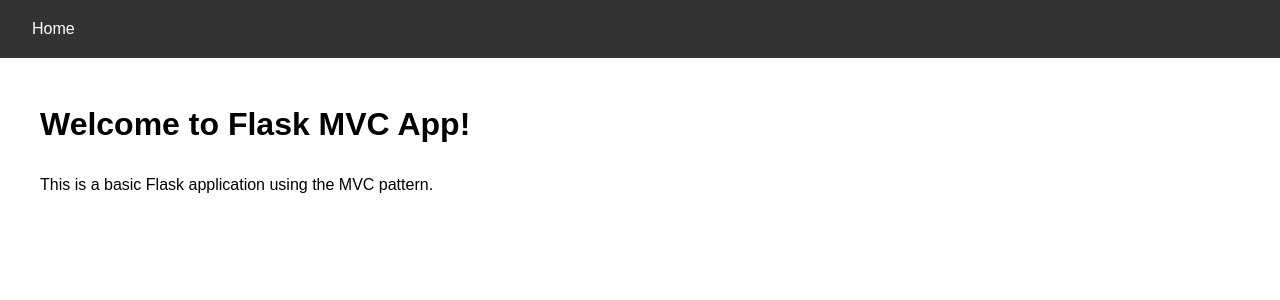
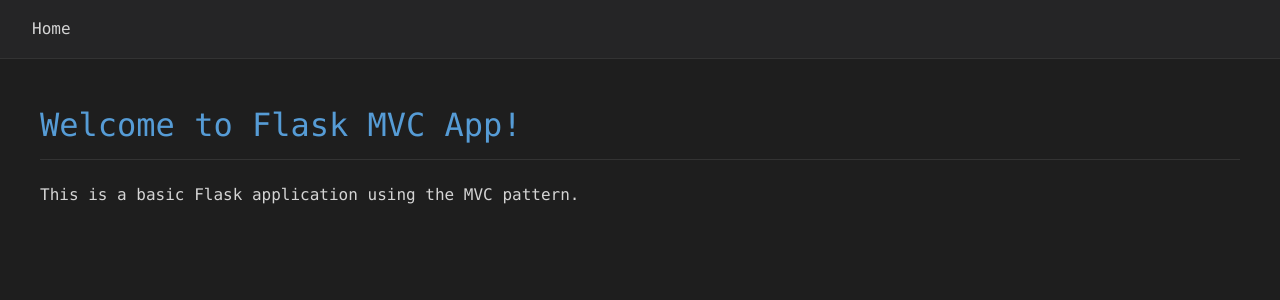
Before and after one commit to ImperatorYarik/DevOps-ai, a Flask app: page / in a window 1280 px wide. Shown: the top 300 px of the page. Run offline with Flask 3, Linux system fonts and the light colour scheme.

Commit message:
Redacted styles

```diff
--- a/app/src/static/css/style.css
+++ b/app/src/static/css/style.css
@@ -1,5 +1,22 @@
+/* VS Code Dark Theme Colors */
+:root {
+    --vscode-bg: #1e1e1e;
+    --vscode-text: #d4d4d4;
+    --vscode-selection: #264f78;
+    --vscode-menu: #252526;
+    --vscode-menu-hover: #2a2d2e;
+    --vscode-line-number: #858585;
+    --vscode-blue: #569cd6;
+    --vscode-yellow: #dcdcaa;
+    --vscode-orange: #ce9178;
+    --vscode-green: #6a9955;
+    --vscode-purple: #c586c0;
+}
+
 body {
-    font-family: Arial, sans-serif;
+    font-family: 'Consolas', 'Monaco', 'Courier New', monospace;
+    background-color: var(--vscode-bg);
+    color: var(--vscode-text);
     margin: 0;
     padding: 0;
     line-height: 1.6;
@@ -11,9 +28,11 @@
     padding: 20px;
 }
 
+/* Navigation styling */
 nav {
-    background-color: #333;
+    background-color: var(--vscode-menu);
     padding: 1rem;
+    border-bottom: 1px solid #333;
 }
 
 nav ul {
@@ -27,7 +46,136 @@
 }
 
 nav ul li a {
-    color: white;
+    color: var(--vscode-text);
     text-decoration: none;
     padding: 0.5rem 1rem;
+    transition: background-color 0.2s;
+    border-radius: 3px;
 }
+
+nav ul li a:hover {
+    background-color: var(--vscode-menu-hover);
+}
+
+/* Content styling */
+h1 {
+    color: var(--vscode-blue);
+    font-weight: normal;
+    border-bottom: 1px solid #333;
+    padding-bottom: 0.5rem;
+}
+
+p {
+    color: var(--vscode-text);
+}
+
+/* Links */
+a {
+    color: var(--vscode-blue);
+    text-decoration: none;
+}
+
+a:hover {
+    text-decoration: underline;
+}
+
+/* Code blocks */
+pre, code {
+    background-color: #252526;
+    border-radius: 3px;
+    padding: 0.2em 0.4em;
+    font-family: 'Consolas', 'Monaco', 'Courier New', monospace;
+}
+
+/* Selection */
+::selection {
+    background-color: var(--vscode-selection);
+    color: var(--vscode-text);
+}
+
+/* Custom elements */
+.message {
+    color: var(--vscode-yellow);
+    font-style: italic;
+}
+
+.error {
+    color: #f44747;
+}
+
+.success {
+    color: var(--vscode-green);
+}
+
+/* Button styling */
+button {
+    background-color: var(--vscode-menu);
+    color: var(--vscode-text);
+    border: 1px solid #454545;
+    padding: 8px 12px;
+    border-radius: 3px;
+    cursor: pointer;
+    font-family: inherit;
+    transition: background-color 0.2s;
+}
+
+button:hover {
+    background-color: var(--vscode-menu-hover);
+}
+
+/* Input styling */
+input, textarea {
+    background-color: var(--vscode-menu);
+    color: var(--vscode-text);
+    border: 1px solid #454545;
+    padding: 8px;
+    border-radius: 3px;
+    font-family: inherit;
+}
+
+input:focus, textarea:focus {
+    outline: none;
+    border-color: var(--vscode-blue);
+}
+
+/* Tables */
+table {
+    width: 100%;
+    border-collapse: collapse;
+    margin: 1em 0;
+}
+
+th, td {
+    padding: 8px;
+    border: 1px solid #454545;
+    text-align: left;
+}
+
+th {
+    background-color: var(--vscode-menu);
+    color: var(--vscode-blue);
+}
+
+tr:nth-child(even) {
+    background-color: #252526;
+}
+
+/* Scrollbar */
+::-webkit-scrollbar {
+    width: 14px;
+    height: 14px;
+}
+
+::-webkit-scrollbar-track {
+    background-color: var(--vscode-bg);
+}
+
+::-webkit-scrollbar-thumb {
+    background-color: #424242;
+    border: 3px solid var(--vscode-bg);
+    border-radius: 7px;
+}
+
+::-webkit-scrollbar-thumb:hover {
+    background-color: #525252;
+}
```
